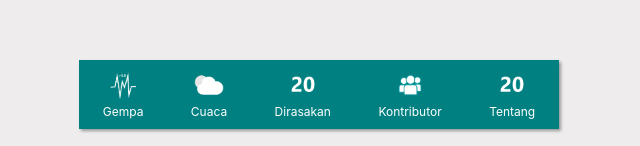
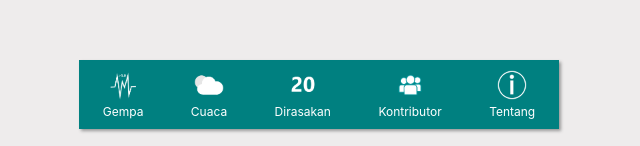
Before and after one commit to JenabB/react-bmkg-gempa, a React (Create React App) app: page / in a window 1280 px wide. Shown: the part 671-817 px from the top of the page, without its empty margins (321-961 px from the left). Built offline with nearby package versions, Linux system fonts and the light colour scheme; no server answers.

Commit message:
add about icon

```diff
--- a/src/Layout.js
+++ b/src/Layout.js
@@ -11,7 +11,7 @@ import gempa from "./assets/images/BMKG-over5.png";
 import cuaca from "./assets/images/BMKG-Cuaca.png";
 import dirasakan from "./assets/images/BMKG-20.png";
 import kontributor from "./assets/images/BMKG-About.png";
-
+import info from "./assets/images/info.png";
 export default function Layout() {
   return (
     <div className="app-container">
@@ -62,7 +62,7 @@ export default function Layout() {
             </div>
             <div>
               <Link to="/tentang">
-                <img src={dirasakan} alt="gempa" width="30px" />
+                <img src={info} alt="gempa" width="30px" />
                 <p class="menu-title">Tentang</p>
               </Link>
             </div>
```
Also changed, not shown: src/assets/images/info.png (added).
